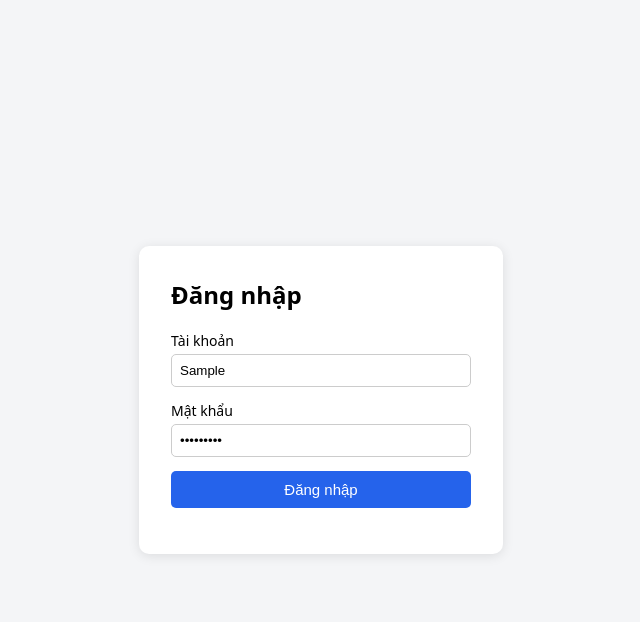
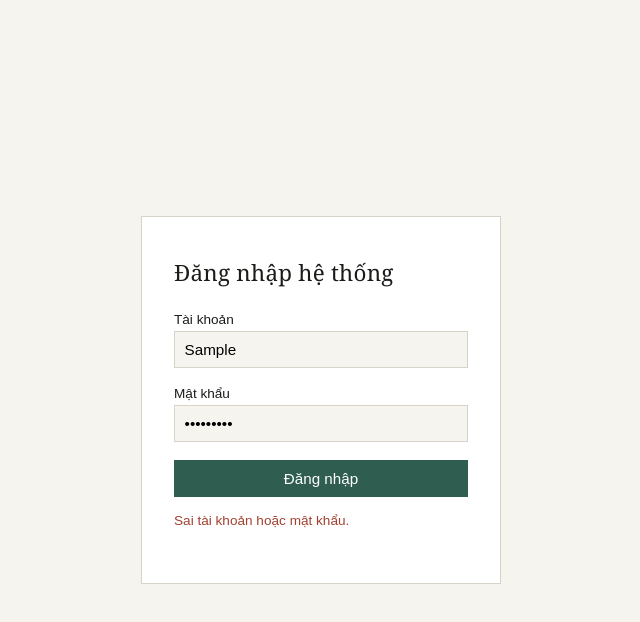
Before and after one commit to NTTruc-VN/vlu-skeleton-Lap01, a website: page index.html in a window 1280 px wide. Both pictures are taken after typing "Sample", "Sample123" into the empty fields and a click on the button "Đăng nhập". Shown: the whole page, without its empty margins (319-959 px from the left). Drawn offline with Linux system fonts and the light colour scheme.

Commit message:
Refactor login page styles and structure

```diff
--- a/index.html
+++ b/index.html
@@ -2,54 +2,106 @@
 <html lang="vi">
 <head>
   <meta charset="UTF-8">
-  <meta name="viewport" content="width=device-width, initial-scale=1">
+  <meta name="viewport" content="width=device-width, initial-scale=1.0">
   <title>Đăng nhập</title>
   <style>
-    body { font-family: system-ui, sans-serif; display: flex; justify-content: center;
-           align-items: center; min-height: 100vh; margin: 0; background: #f4f5f7; }
-    .box { background: #fff; padding: 32px; border-radius: 10px; width: 300px;
-           box-shadow: 0 2px 12px rgba(0,0,0,.1); }
-    h2 { margin: 0 0 20px; }
-    label { display: block; margin-bottom: 4px; font-size: 14px; }
-    input { width: 100%; padding: 8px; margin-bottom: 14px; box-sizing: border-box;
-            border: 1px solid #ccc; border-radius: 5px; }
-    button { width: 100%; padding: 10px; border: 0; border-radius: 5px;
-             background: #2563eb; color: #fff; font-size: 15px; cursor: pointer; }
-    #message { margin-top: 14px; font-size: 14px; text-align: center; }
-    .ok { color: #16a34a; }
-    .err { color: #dc2626; }
+    :root {
+      --ink: #1c1b18;
+      --paper: #f6f4ef;
+      --line: #d8d3c8;
+      --accent: #2f5d50;
+      --error: #a3402f;
+    }
+    * { box-sizing: border-box; }
+    body {
+      margin: 0;
+      min-height: 100vh;
+      display: flex;
+      align-items: center;
+      justify-content: center;
+      background: var(--paper);
+      color: var(--ink);
+      font-family: "Georgia", "Times New Roman", serif;
+    }
+    .card {
+      width: 100%;
+      max-width: 360px;
+      padding: 2.5rem 2rem;
+      border: 1px solid var(--line);
+      background: #fff;
+    }
+    h1 {
+      margin: 0 0 1.5rem;
+      font-size: 1.4rem;
+      font-weight: 400;
+      letter-spacing: 0.01em;
+    }
+    label {
+      display: block;
+      font-size: 0.85rem;
+      margin-bottom: 0.3rem;
+      font-family: Arial, sans-serif;
+    }
+    input {
+      width: 100%;
+      padding: 0.55rem 0.6rem;
+      margin-bottom: 1.1rem;
+      border: 1px solid var(--line);
+      background: var(--paper);
+      font-family: Arial, sans-serif;
+      font-size: 0.95rem;
+    }
+    input:focus {
+      outline: 2px solid var(--accent);
+      outline-offset: 1px;
+    }
+    button {
+      width: 100%;
+      padding: 0.65rem;
+      border: none;
+      background: var(--accent);
+      color: #fff;
+      font-family: Arial, sans-serif;
+      font-size: 0.95rem;
+      cursor: pointer;
+    }
+    button:hover { opacity: 0.9; }
+    #message {
+      margin-top: 1rem;
+      font-family: Arial, sans-serif;
+      font-size: 0.85rem;
+      min-height: 1.2em;
+    }
+    #message.success { color: var(--accent); }
+    #message.error { color: var(--error); }
   </style>
 </head>
 <body>
-  <div class="box">
-    <h2>Đăng nhập</h2>
+  <div class="card">
+    <h1>Đăng nhập hệ thống</h1>
     <form id="loginForm">
       <label for="username">Tài khoản</label>
-      <input type="text" id="username" name="username" required>
+      <input type="text" id="username" name="username" autocomplete="username" required>
 
       <label for="password">Mật khẩu</label>
-      <input type="password" id="password" name="password" required>
+      <input type="password" id="password" name="password" autocomplete="current-password" required>
 
       <button type="submit">Đăng nhập</button>
+      <p id="message"></p>
     </form>
-    <p id="message"></p>
   </div>
 
-  <script src="auth.js"></script>
+  <script src="login.js"></script>
   <script>
     document.getElementById('loginForm').addEventListener('submit', function (e) {
       e.preventDefault();
-      const u = document.getElementById('username').value;
-      const p = document.getElementById('password').value;
-      const msg = document.getElementById('message');
+      const username = document.getElementById('username').value;
+      const password = document.getElementById('password').value;
+      const messageEl = document.getElementById('message');
 
-      if (checkLogin(u, p)) {
-        msg.textContent = 'Đăng nhập thành công!';
-        msg.className = 'ok';
-      } else {
-        msg.textContent = 'Sai tài khoản hoặc mật khẩu.';
-        msg.className = 'err';
-      }
+      const ok = checkLogin(username, password);
+      messageEl.textContent = ok ? 'Đăng nhập thành công!' : 'Sai tài khoản hoặc mật khẩu.';
+      messageEl.className = ok ? 'success' : 'error';
     });
   </script>
 </body>
```
